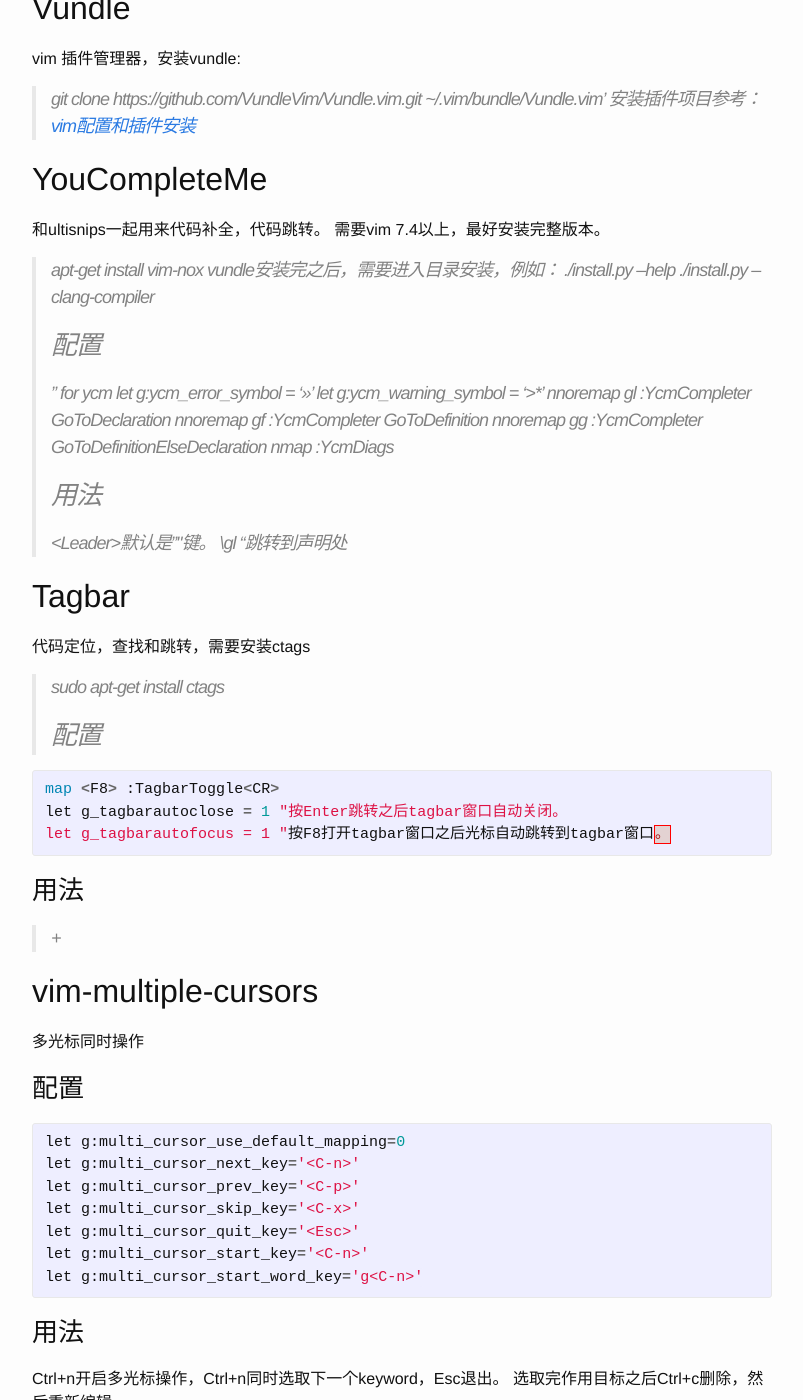
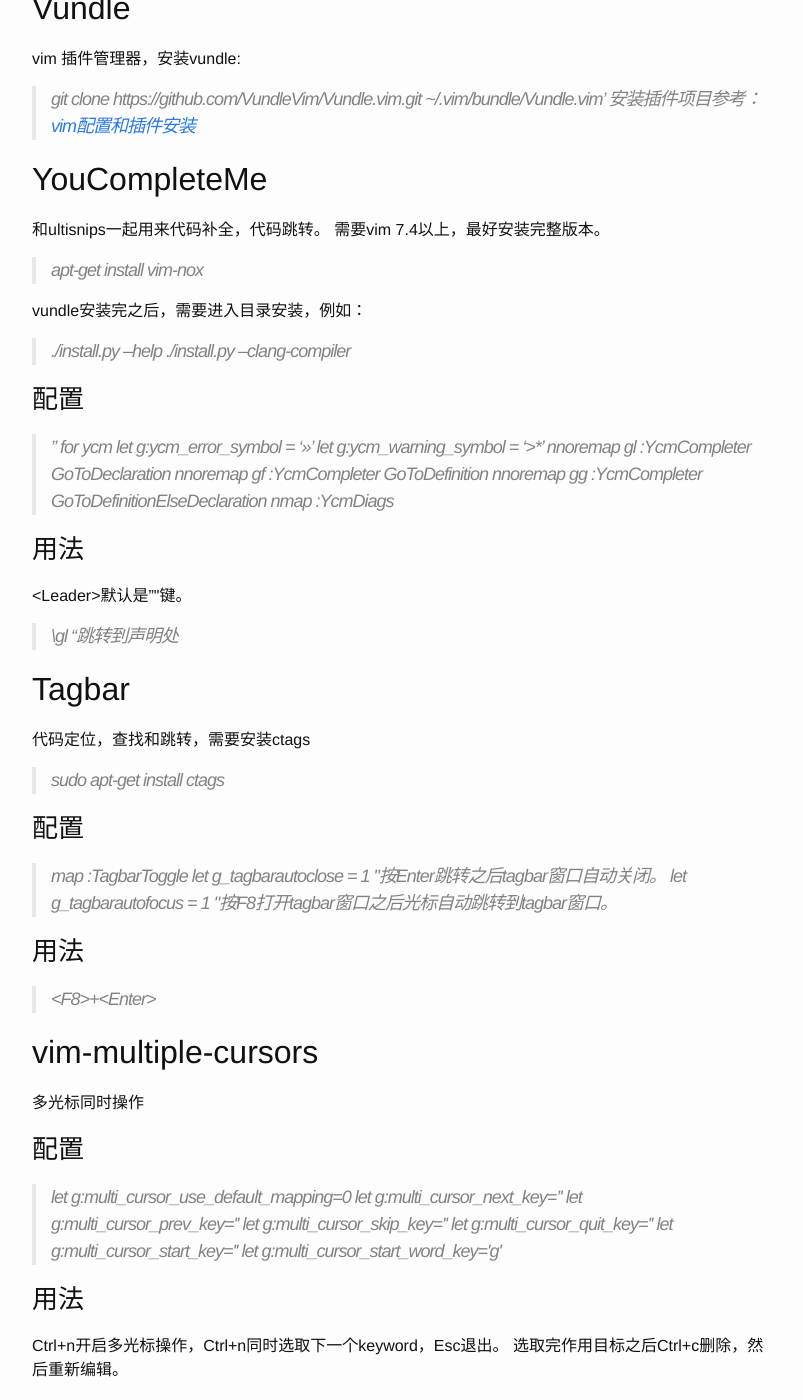
Before and after one commit to zhnpeng/zhnpeng.github.io, a Jekyll site: the page built from _posts/2017-1-14-vim-plugins.md, in a window 1280 px wide and 1400 px high, scrolled down 636 px. Shown: the whole window, without its empty margins (238-1041 px from the left). Built offline with Jekyll 4.4.1, drawn with Linux system fonts in a browser that asks for light colours; Markdown is read by kramdown in place of the engine named in the settings.

Commit message:
refine style

```diff
--- a/_posts/2017-1-14-vim-plugins.md
+++ b/_posts/2017-1-14-vim-plugins.md
@@ -29,11 +29,16 @@
 ## YouCompleteMe
 和ultisnips一起用来代码补全，代码跳转。
 需要vim 7.4以上，最好安装完整版本。
+
 > apt-get install vim-nox
+
 vundle安装完之后，需要进入目录安装，例如：
+
 > ./install.py --help
 > ./install.py --clang-compiler
+
 ### 配置
+
 > " for ycm
 > let g:ycm_error_symbol = '>>'
 > let g:ycm_warning_symbol = '>*'
@@ -41,34 +46,39 @@
 > nnoremap <leader>gf :YcmCompleter GoToDefinition<CR>
 > nnoremap <leader>gg :YcmCompleter GoToDefinitionElseDeclaration<CR>
 > nmap <F4> :YcmDiags<CR>
+
 ### 用法
 \<Leader\>默认是"\"键。
+
 > \gl "跳转到声明处
 
 ## Tagbar
 代码定位，查找和跳转，需要安装ctags
+
 > sudo apt-get install ctags
+
 ### 配置
-{% highlight python %}
-map <F8> :TagbarToggle<CR>
-let g_tagbarautoclose = 1 "按Enter跳转之后tagbar窗口自动关闭。
-let g_tagbarautofocus = 1 "按F8打开tagbar窗口之后光标自动跳转到tagbar窗口。
-{% endhighlight %}
+
+> map <F8> :TagbarToggle<CR>
+> let g_tagbarautoclose = 1 "按Enter跳转之后tagbar窗口自动关闭。
+> let g_tagbarautofocus = 1 "按F8打开tagbar窗口之后光标自动跳转到tagbar窗口。
+
 ### 用法
-> <F8>+<Enter>
+
+> \<F8\>+\<Enter\>
 
 ## vim-multiple-cursors
 多光标同时操作
 ### 配置
-{% highlight python %}
-let g:multi_cursor_use_default_mapping=0
-let g:multi_cursor_next_key='<C-n>'
-let g:multi_cursor_prev_key='<C-p>'
-let g:multi_cursor_skip_key='<C-x>'
-let g:multi_cursor_quit_key='<Esc>'
-let g:multi_cursor_start_key='<C-n>'
-let g:multi_cursor_start_word_key='g<C-n>'
-{% endhighlight %}
+
+> let g:multi_cursor_use_default_mapping=0
+> let g:multi_cursor_next_key='<C-n>'
+> let g:multi_cursor_prev_key='<C-p>'
+> let g:multi_cursor_skip_key='<C-x>'
+> let g:multi_cursor_quit_key='<Esc>'
+> let g:multi_cursor_start_key='<C-n>'
+> let g:multi_cursor_start_word_key='g<C-n>'
+
 ### 用法
 Ctrl+n开启多光标操作，Ctrl+n同时选取下一个keyword，Esc退出。
 选取完作用目标之后Ctrl+c删除，然后重新编辑。
@@ -76,22 +86,28 @@
 ## Ack.vim
 文本查找，支持递归和正则
 ### 配置
+
 > nnoremap <Leader>a :Ack!<Space>
+
 ### 用法
+
 > :Ack! keyword
 > \a keyword
 
 ## ctrlp.vim
 文件查找，支持递归
 ### 用法
+
 > Ctrl+p
 
 ## nerdtree
 文件夹浏览器
 ### 配置
+
 > nnoremap <F2> :NERDTreeToggle<Enter>
 
 ## vim-matrix-screensaver
 屏保，纯装逼用。。
 ### 用法
+
 > :Matrix
```
